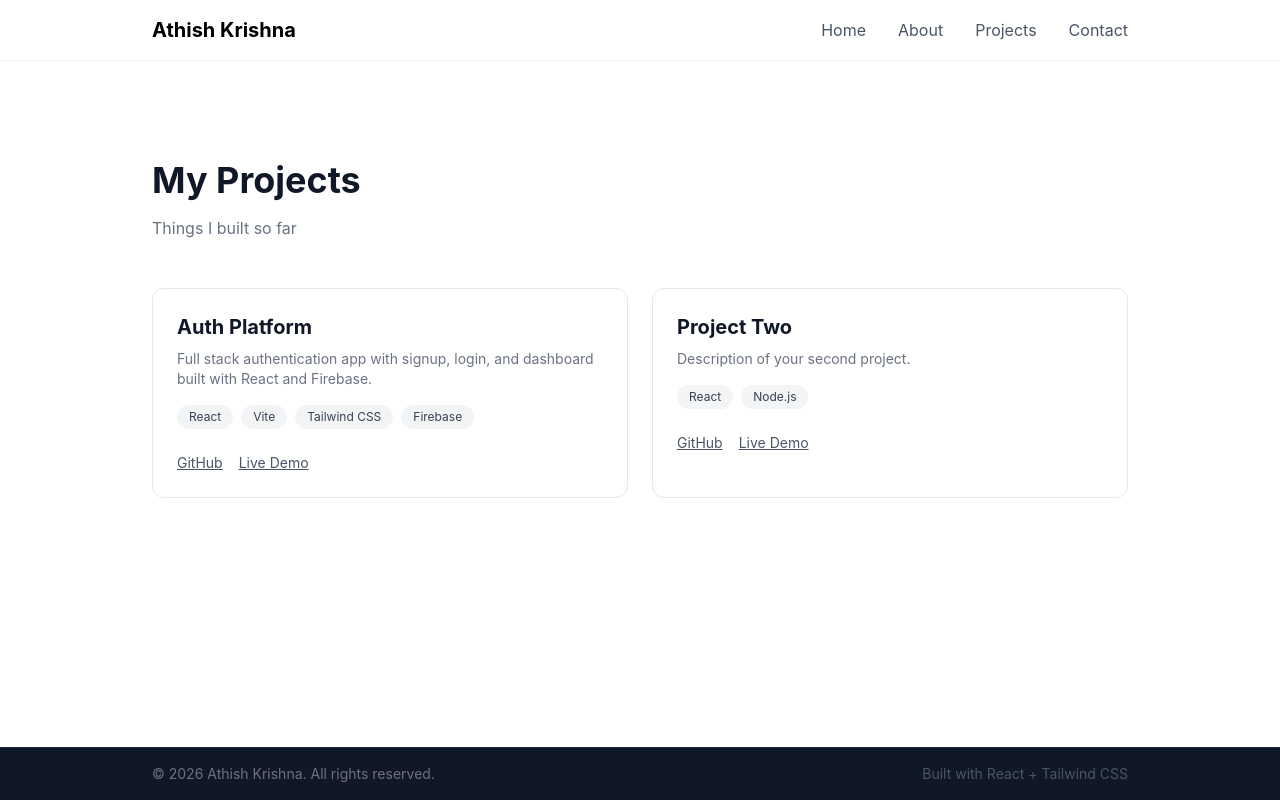
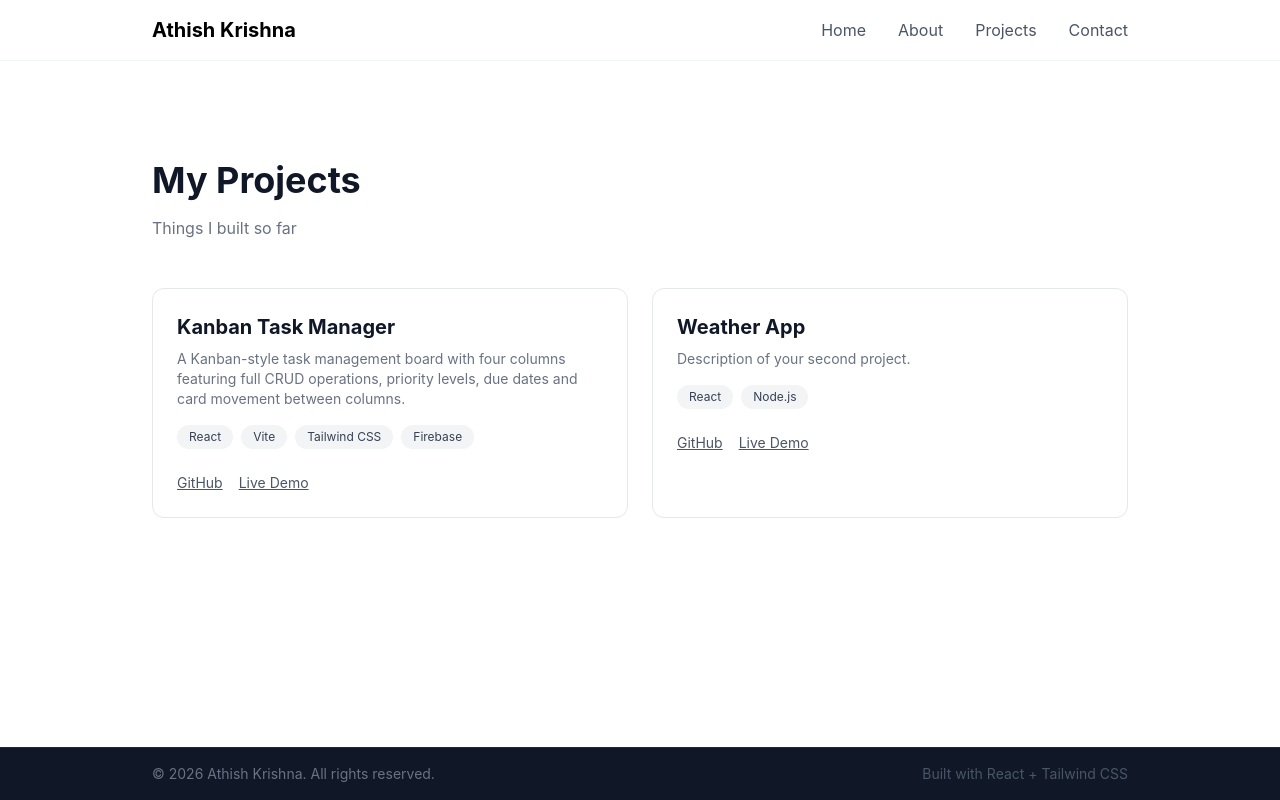
Before and after one commit to athishdnm/Portfolio, a React (Vite) app: page /Projects in a window 1280 px wide. Built offline with nearby package versions, Linux system fonts and the light colour scheme.

Commit message:
Athish: kanban project has been added to my list.

```diff
--- a/src/data/projects.js
+++ b/src/data/projects.js
@@ -2,15 +2,15 @@
 const projects = [
   {
     id: 1,
-    title: 'Auth Platform',
-    description: 'Full stack authentication app with signup, login, and dashboard built with React and Firebase.',
+    title: 'Kanban Task Manager',
+    description: 'A Kanban-style task management board with four columns featuring full CRUD operations, priority levels, due dates and card movement between columns.',
     tech: ['React', 'Vite', 'Tailwind CSS', 'Firebase'],
-    github: 'https://github.com/yourusername/auth-platform',
-    live: 'https://your-app.web.app',
+    github: 'https://github.com/athishdnm/athish-react-app',
+    live: 'https://athish-kanban.web.app/',
   },
   {
     id: 2,
-    title: 'Project Two',
+    title: 'Weather App',
     description: 'Description of your second project.',
     tech: ['React', 'Node.js'],
     github: 'https://github.com/yourusername/project-two',
```
